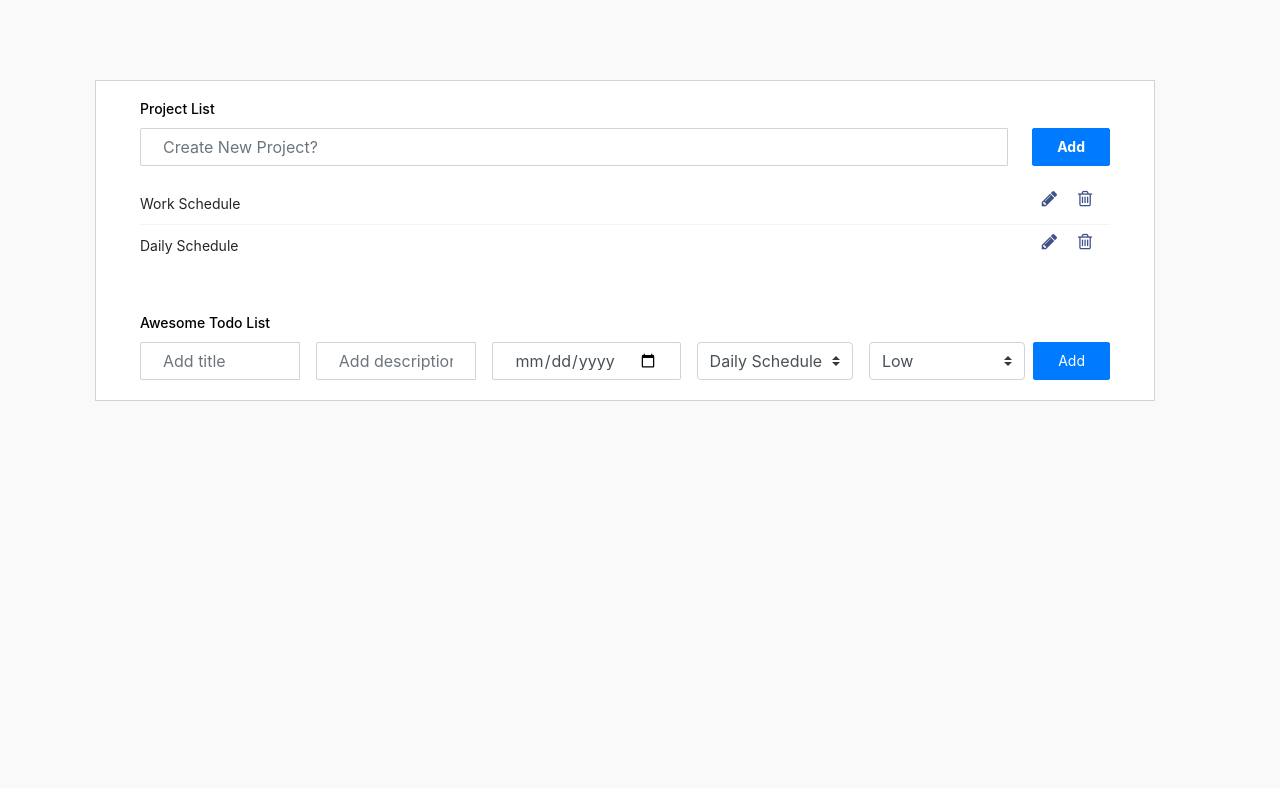
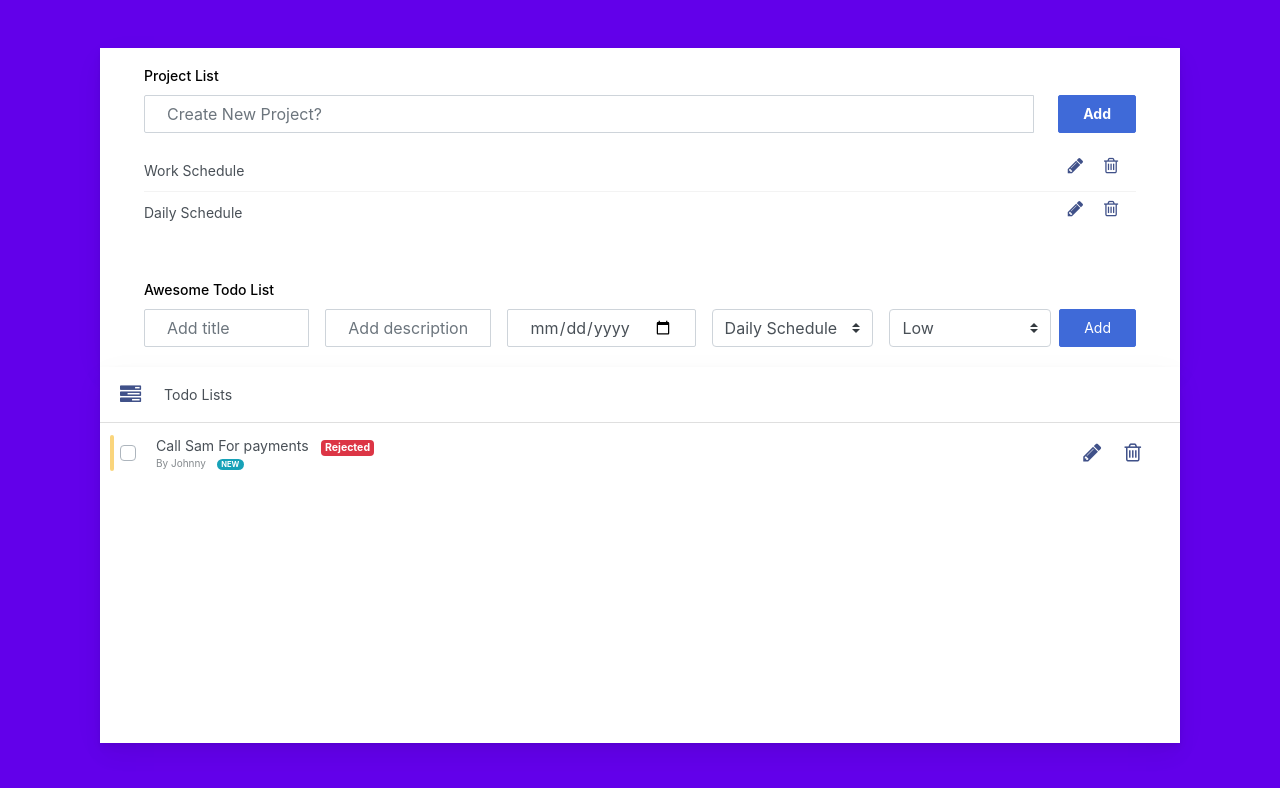
Before and after one commit to konyan/todo-project, a website built with webpack: page dist/index.html in a window 1280 px wide. Built offline with nearby package versions, Linux system fonts and the light colour scheme.

Commit message:
fix design

```diff
--- a/dist/css/style.css
+++ b/dist/css/style.css
@@ -1,27 +1,24 @@
 body {
-  background-color: #f9f9fa;
+  margin: 0;
+  font-family: -apple-system, BlinkMacSystemFont, "Segoe UI", Roboto,
+    "Helvetica Neue", Arial, "Noto Sans", sans-serif, "Apple Color Emoji",
+    "Segoe UI Emoji", "Segoe UI Symbol", "Noto Color Emoji";
+  font-size: 0.88rem;
+  font-weight: 400;
+  line-height: 1.5;
+  color: #495057;
+  text-align: left;
+  background-color: #6200ea;
+}
+
+.container {
+  margin: 3rem auto;
 }
 
 .flex {
   -webkit-box-flex: 1;
   -ms-flex: 1 1 auto;
   flex: 1 1 auto;
-}
-
-@media (max-width: 991.98px) {
-  .padding {
-    padding: 1.5rem;
-  }
-}
-
-@media (max-width: 767.98px) {
-  .padding {
-    padding: 1rem;
-  }
-}
-
-.padding {
-  padding: 5rem;
 }
 
 .card {
@@ -407,6 +404,7 @@ input[type="checkbox"] {
   font-size: 1.5em;
   color: #405189;
   margin-right: 1rem;
+  cursor: pointer;
 }
 
 .list-wrapper ul {
@@ -446,3 +444,161 @@ input[type="checkbox"] {
 .dropdown-select {
   margin: 0 1rem;
 }
+
+.card {
+  box-shadow: 0 0.46875rem 2.1875rem rgba(4, 9, 20, 0.03),
+    0 0.9375rem 1.40625rem rgba(4, 9, 20, 0.03),
+    0 0.25rem 0.53125rem rgba(4, 9, 20, 0.05),
+    0 0.125rem 0.1875rem rgba(4, 9, 20, 0.03);
+  border-width: 0;
+  transition: all 0.2s;
+}
+
+.card-header:first-child {
+  border-radius: calc(0.25rem - 1px) calc(0.25rem - 1px) 0 0;
+}
+
+.card-header {
+  display: flex;
+  align-items: center;
+  border-bottom-width: 1px;
+  padding-top: 0;
+  padding-bottom: 0;
+  padding-right: 0.625rem;
+  height: 3.5rem;
+  background-color: #fff;
+}
+
+.widget-subheading {
+  color: #858a8e;
+  font-size: 10px;
+}
+
+.card-header.card-header-tab .card-header-title {
+  display: flex;
+  align-items: center;
+  white-space: nowrap;
+}
+
+.card-header .header-icon {
+  font-size: 1.65rem;
+  margin-right: 0.625rem;
+}
+
+.card-header.card-header-tab .card-header-title {
+  display: flex;
+  align-items: center;
+  white-space: nowrap;
+}
+
+.btn-actions-pane-right {
+  margin-left: auto;
+  white-space: nowrap;
+}
+
+.text-capitalize {
+  text-transform: capitalize !important;
+}
+
+.scroll-area-sm {
+  height: 320px;
+  overflow-x: hidden;
+}
+
+.list-group-item {
+  position: relative;
+  display: block;
+  padding: 0.75rem 1.25rem;
+  margin-bottom: -1px;
+  background-color: #fff;
+  border: 1px solid rgba(0, 0, 0, 0.125);
+}
+
+.list-group {
+  display: flex;
+  flex-direction: column;
+  padding-left: 0;
+  margin-bottom: 0;
+}
+
+.todo-indicator {
+  position: absolute;
+  width: 4px;
+  height: 60%;
+  border-radius: 0.3rem;
+  left: 0.625rem;
+  top: 20%;
+  opacity: 0.6;
+  transition: opacity 0.2s;
+}
+
+.bg-warning {
+  background-color: #f7b924 !important;
+}
+
+.widget-content {
+  padding: 1rem;
+  flex-direction: row;
+  align-items: center;
+}
+
+.widget-content .widget-content-wrapper {
+  display: flex;
+  flex: 1;
+  position: relative;
+  align-items: center;
+}
+
+.widget-content .widget-content-right.widget-content-actions {
+  visibility: hidden;
+  opacity: 0;
+  transition: opacity 0.2s;
+}
+
+.widget-content .widget-content-right {
+  margin-left: auto;
+}
+
+.btn:not(:disabled):not(.disabled) {
+  cursor: pointer;
+}
+
+.btn {
+  position: relative;
+  transition: color 0.15s, background-color 0.15s, border-color 0.15s,
+    box-shadow 0.15s;
+}
+
+.btn-outline-success {
+  color: #3ac47d;
+  border-color: #3ac47d;
+}
+
+.btn-outline-success:hover {
+  color: #fff;
+  background-color: #3ac47d;
+  border-color: #3ac47d;
+}
+
+.btn-outline-success:hover {
+  color: #fff;
+  background-color: #3ac47d;
+  border-color: #3ac47d;
+}
+
+.btn-primary {
+  color: #fff;
+  background-color: #3f6ad8;
+  border-color: #3f6ad8;
+}
+
+.btn {
+  position: relative;
+  transition: color 0.15s, background-color 0.15s, border-color 0.15s,
+    box-shadow 0.15s;
+  outline: none !important;
+}
+
+.card-footer {
+  background-color: #fff;
+}
--- a/dist/index.html
+++ b/dist/index.html
@@ -26,7 +26,6 @@
 
   <body>
     <div class="page-content page-container" id="page-content">
-      <div class="padding">
       <div class="row container d-flex justify-content-center">
         <div class="col-lg-12">
           <div class="card px-3">
@@ -95,14 +94,66 @@
                     Add
                   </button>
                 </form>
-                  <div class="list-wrapper">
-                    <ul
-                      class="d-flex flex-column-reverse todo-list"
-                      id="todos"
-                    ></ul>
-                  </div>
               </section>
             </div>
+          </div>
+          <div class="card-hover-shadow-2x mb-3 card">
+            <div class="card-header-tab card-header">
+              <div
+                class="card-header-title font-size-lg text-capitalize font-weight-normal"
+              >
+                <i class="fa fa-tasks"></i>&nbsp;Todo Lists
+              </div>
+            </div>
+            <div class="scroll-area-sm">
+              <perfect-scrollbar class="ps-show-limits">
+                <div style="position: static;" class="ps ps--active-y">
+                  <div class="ps-content">
+                    <ul class="list-group list-group-flush">
+                      <li class="list-group-item">
+                        <div class="todo-indicator bg-warning"></div>
+                        <div class="widget-content p-0">
+                          <div class="widget-content-wrapper">
+                            <div class="widget-content-left mr-2">
+                              <div class="custom-checkbox custom-control">
+                                <input
+                                  class="custom-control-input"
+                                  id="exampleCustomCheckbox12"
+                                  type="checkbox"
+                                /><label
+                                  class="custom-control-label"
+                                  for="exampleCustomCheckbox12"
+                                  >&nbsp;</label
+                                >
+                              </div>
+                            </div>
+                            <div class="widget-content-left">
+                              <div class="widget-heading">
+                                Call Sam For payments
+                                <div class="badge badge-danger ml-2">
+                                  Rejected
+                                </div>
+                              </div>
+                              <div class="widget-subheading">
+                                <div>
+                                  By Johnny
+                                  <div class="badge badge-pill badge-info ml-2">
+                                    NEW
+                                  </div>
+                                </div>
+                              </div>
+                            </div>
+                            <div class="widget-content-right">
+                              <i class="fa fa-pencil"></i>
+                              <i class="fa fa-trash-o"></i>
+                            </div>
+                          </div>
+                        </div>
+                      </li>
+                    </ul>
+                  </div>
+                </div>
+              </perfect-scrollbar>
             </div>
           </div>
         </div>
```
Lines whose indentation alone changed are shown as unchanged.
